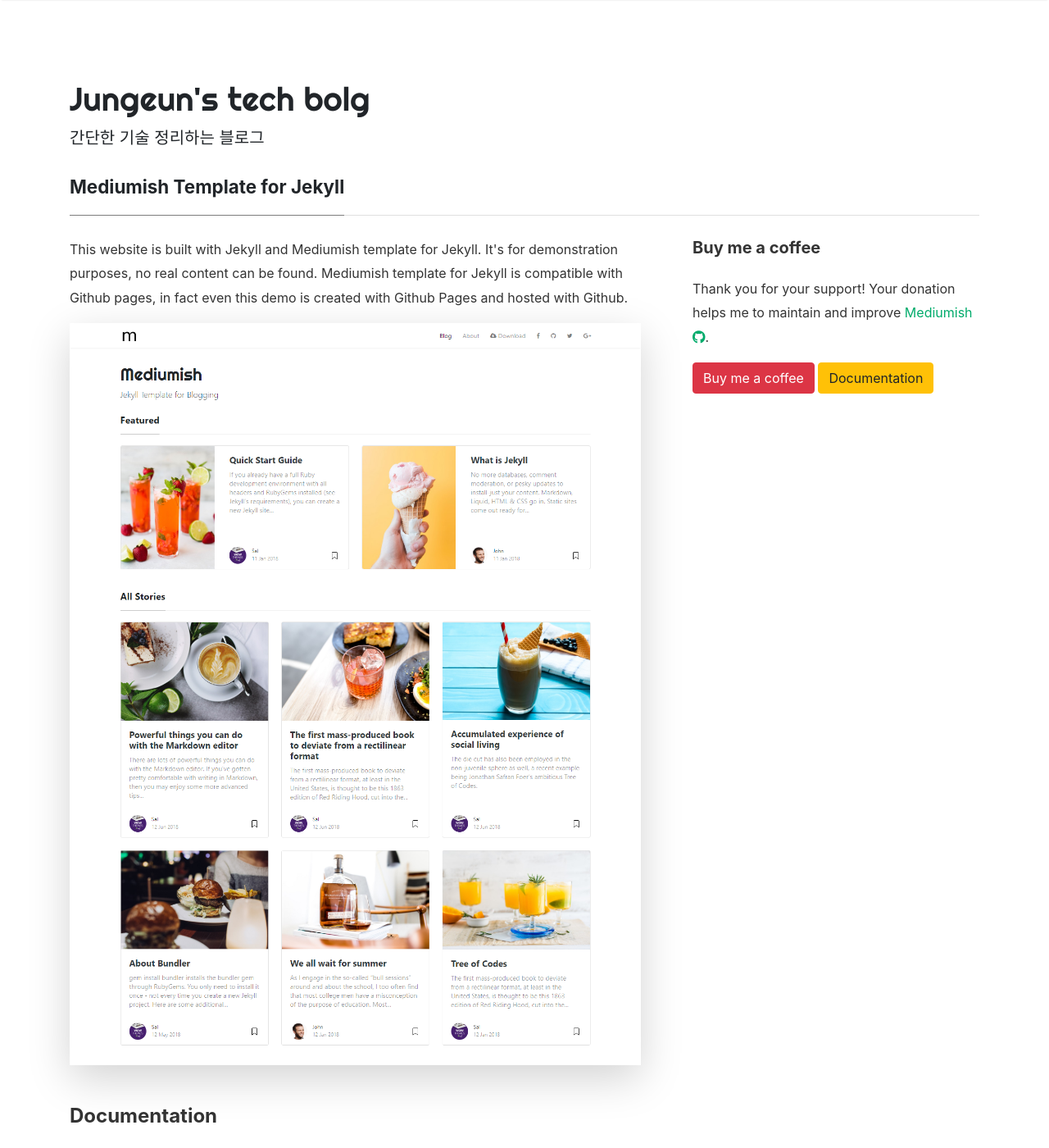
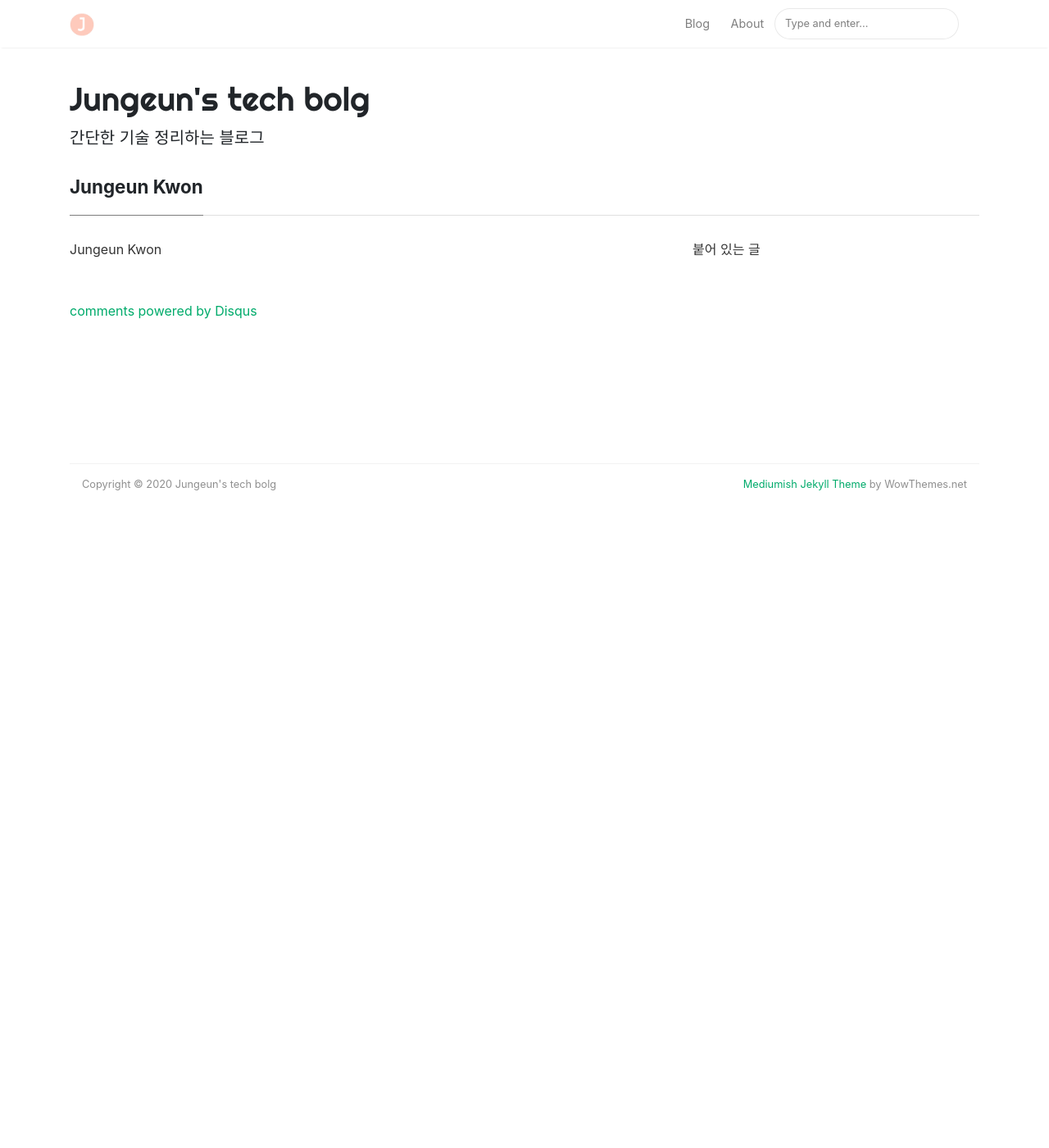
Before and after one commit to JungeunKwon/JungeunKwon.github.io, a Jekyll site: the page built from _pages/about.md, in a window 1280 px wide and 1400 px high. Shown: the whole window at 82% size. Built offline with Jekyll 4.4.1, drawn with Linux system fonts in a browser that asks for light colours; nearby versions of some CDN libraries; some web fonts are replaced; comment, search, counter and statistics services are not loaded; some of the changed text lies outside the part shown.

Commit message:
[수정] Theme 마무리 정리

```diff
--- a/_pages/about.md
+++ b/_pages/about.md
@@ -1,6 +1,6 @@
 ---
 layout: page
-title: Mediumish Template for Jekyll
+title: Jungeun Kwon
 permalink: /about
 comments: true
 ---
@@ -8,27 +8,14 @@ comments: true
 <div class="row justify-content-between">
 <div class="col-md-8 pr-5">
 
-<p>This website is built with Jekyll and Mediumish template for Jekyll. It's for demonstration purposes, no real content can be found. Mediumish template for Jekyll is compatible with Github pages, in fact even this demo is created with Github Pages and hosted with Github.</p>
-
-<p class="mb-5"><img class="shadow-lg" src="{{site.baseurl}}/assets/images/mediumish-jekyll-template.png" alt="jekyll template mediumish" /></p>
-<h4>Documentation</h4>
-
-<p>Please, read the docs <a href="https://bootstrapstarter.com/bootstrap-templates/template-mediumish-bootstrap-jekyll/">here</a>.</p>
-
-<h4>Questions or bug reports?</h4>
-
-<p>Head over to our <a href="https://github.com/wowthemesnet/mediumish-theme-jekyll">Github repository</a>!</p>
+Jungeun Kwon
 
 </div>
 
 <div class="col-md-4">
 
 <div class="sticky-top sticky-top-80">
-<h5>Buy me a coffee</h5>
-
-<p>Thank you for your support! Your donation helps me to maintain and improve <a target="_blank" href="https://github.com/wowthemesnet/mediumish-theme-jekyll">Mediumish <i class="fab fa-github"></i></a>.</p>
-
-<a target="_blank" href="https://www.wowthemes.net/donate/" class="btn btn-danger">Buy me a coffee</a> <a target="_blank" href="https://bootstrapstarter.com/bootstrap-templates/template-mediumish-bootstrap-jekyll/" class="btn btn-warning">Documentation</a>
+ 붙어 있는 글
 
 </div>
 </div>
```
Also changed, not shown: _posts/2020-07-08-blog-image.md (deleted, +0 -15 lines), _posts/2020-07-08-blog.md (+1 -1 lines).
